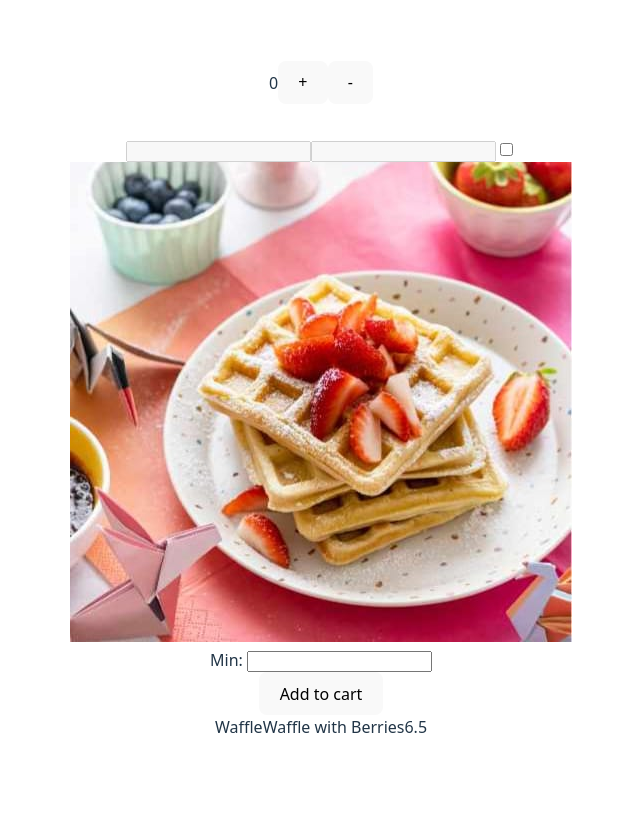
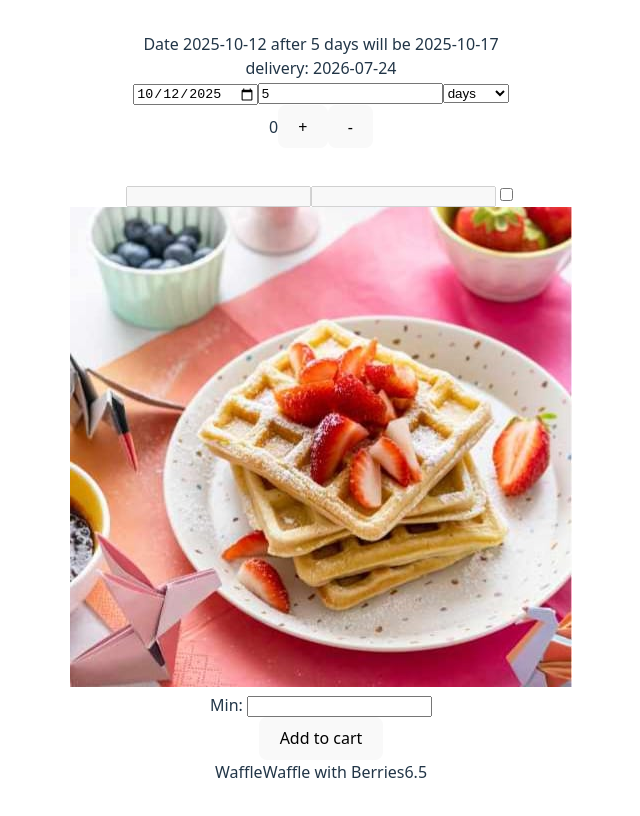
Before and after one commit to KPDPolina/product-list-with-cart-main, a React (Vite) app: page / in a window 1280 px wide. Shown: the whole page, without its empty margins (319-959 px from the left). Built offline with nearby package versions, Linux system fonts and the light colour scheme.

Commit message:
feat: hooks vs hocs

```diff
--- a/src/App.jsx
+++ b/src/App.jsx
@@ -5,6 +5,7 @@ import User from './components/User';
 import { useCartContext } from "./context";
 import { useState, useMemo, useEffect } from 'react';
 import infoWrapperHOC from './infoWrapperHOC';
+import Header from './components/Header';
 
 const CardWithTitle = infoWrapperHOC(Card)
 const UserWithTitle = infoWrapperHOC(User)
@@ -33,6 +34,7 @@ function App() {
 
   return (
     <>
+      <Header></Header>
       <div>
         <div>
           {count}
--- /dev/null
+++ b/src/components/Header.jsx
@@ -0,0 +1,40 @@
+import { useState } from "react";
+import useDate from "../hooks/useDate";
+
+
+export default function Header() {
+    const [date, setDate] = useState("2025-10-12");
+    const [offset, setOffset] = useState(5);
+    const [offset_unit, setOffsetUnit] = useState("days");
+    console.log('rendered header')
+
+    const start = useDate({ date, offset, offset_unit });
+    const end = useDate({ date: start, offset: 40, offset_unit: 'weeks' });
+
+    return (
+        <section>
+            <div>
+                Date {date} after {offset} {offset_unit} will be {start}
+
+            </div>
+            <div>delivery: {end}</div>
+
+            <input
+                type="date"
+                value={date}
+                onChange={(e) => setDate(e.target.value)}
+            />
+            <input value={offset} onChange={(e) => setOffset(+e.target.value)} />
+            <select
+                value={offset_unit}
+                onChange={(e) => setOffsetUnit(e.target.value)}
+            >
+                {["days", "weeks", "months"].map((op) => (
+                    <option key={op} value={op}>
+                        {op}
+                    </option>
+                ))}
+            </select>
+        </section>
+    );
+}
--- /dev/null
+++ b/src/hooks/useDate.js
@@ -0,0 +1,23 @@
+import { useMemo } from "react";
+
+export default function useDate({ date, offset, offset_unit }) {
+  //const [dateString, setDateString] = useState('')
+
+  const dateString = useMemo(() => {
+    let thatdate = new Date(date);
+    switch (offset_unit) {
+      case "days":
+        thatdate.setDate(thatdate.getDate() + offset);
+        break;
+      case "weeks":
+        thatdate.setDate(thatdate.getDate() + offset * 7);
+        break;
+      case "months":
+        thatdate.setMonth(thatdate.getMonth() + offset);
+        break;
+    }
+    return thatdate.toISOString().split("T")[0];
+  }, [date, offset, offset_unit]);
+
+  return dateString;
+}
```
Also changed, not shown: src/hooks/useUser.js (added, +7 -0 lines).
